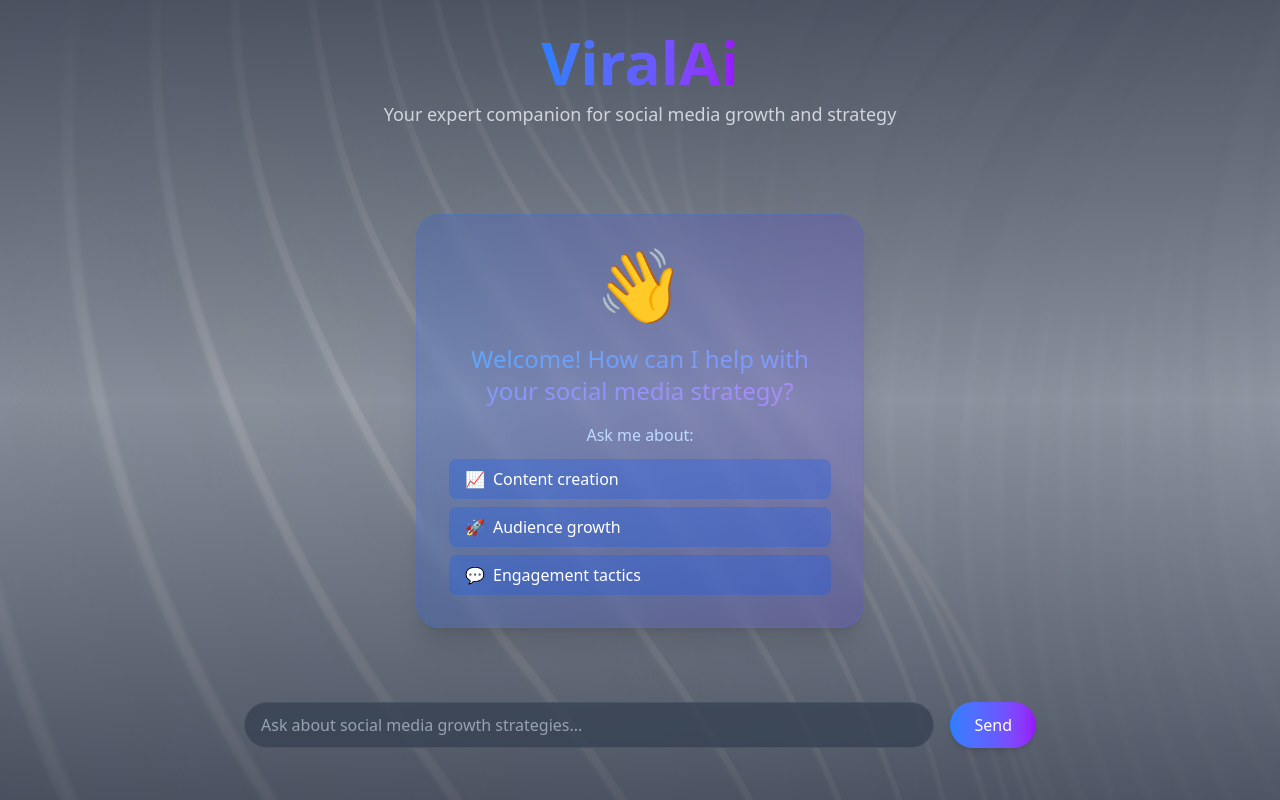
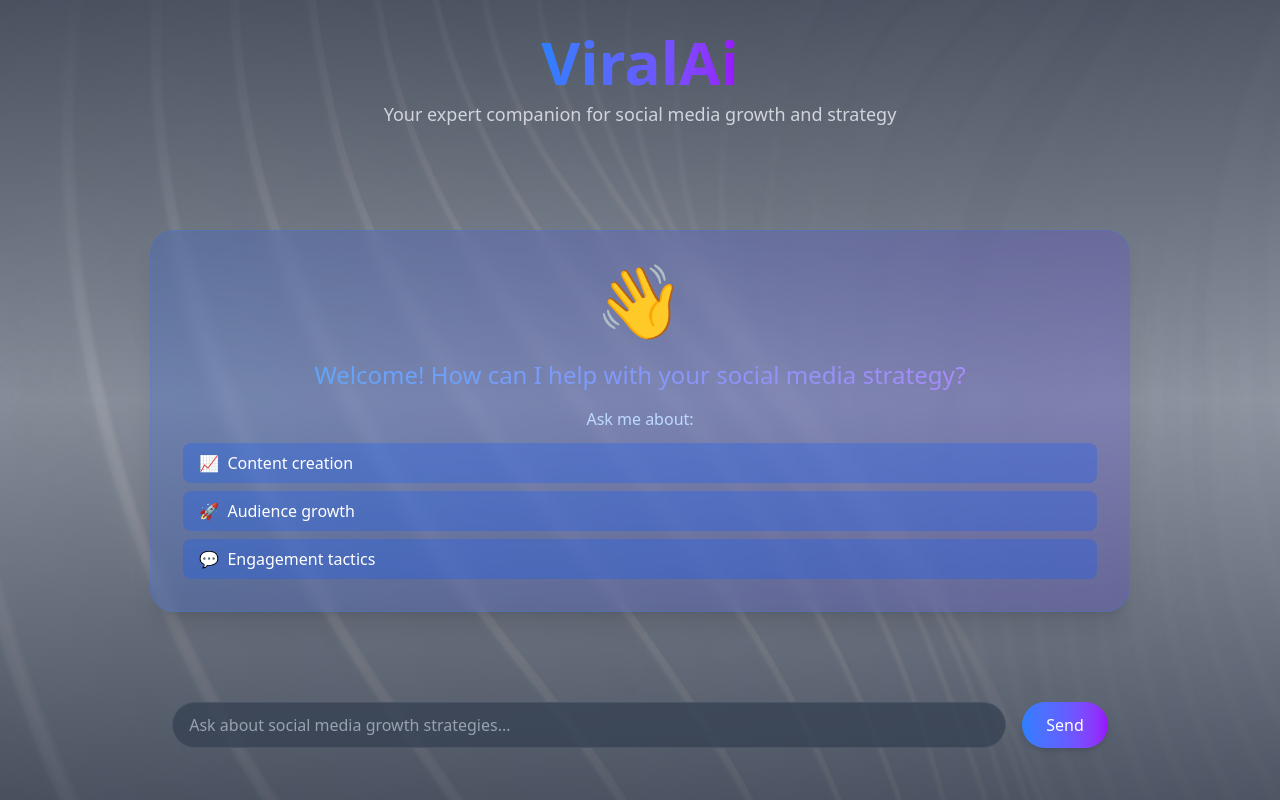
Before and after one commit to liorelisberg/HuggingAi, a Next.js app: page / in a window 1280 px wide. Built offline with nearby package versions, Linux system fonts and the light colour scheme.

Commit message:
Enhance UI: Adjust layout widths, add message opacity, and improve input field sizing

```diff
--- a/src/app/components/Chat.tsx
+++ b/src/app/components/Chat.tsx
@@ -50,10 +50,10 @@ export default function Chat() {
             </div>
           )}
           <div
-            className={`max-w-[90vw] sm:max-w-[85%] rounded-2xl px-4 py-3 ${
+            className={`max-w-[85%] rounded-2xl px-4 py-3 ${
               message.role === 'user'
                 ? 'bg-gradient-to-r from-blue-500 via-indigo-500 to-purple-600 text-white rounded-br-none animate-pulse-slow'
-                : 'bg-gray-700 text-gray-100 rounded-bl-none'
+                : 'bg-gray-700/80 backdrop-blur-sm text-gray-100 rounded-bl-none'
             } shadow-lg prose prose-invert break-words whitespace-pre-wrap overflow-hidden`}
           >
             <ReactMarkdown
@@ -166,18 +166,18 @@ export default function Chat() {
 
   return (
     <div
-      className="flex flex-col overflow-hidden h-[calc(100vh-12rem)]"
+      className="flex flex-col overflow-hidden h-[calc(100vh-12rem)] w-full"
       role="region"
       aria-label="Chat conversation"
     >
       <div
-        className="flex-1 overflow-y-auto scrollbar-hidden"
+        className="flex-1 overflow-y-auto scrollbar-hidden w-full"
         role="log"
         aria-live="polite"
       >
         {messages.length === 0 ? (
-          <div className="text-center py-12 h-full flex flex-col items-center justify-center" role="status">
-            <div className="bg-gradient-to-r from-blue-600/20 to-indigo-600/20 p-8 rounded-3xl backdrop-blur-sm shadow-xl border border-blue-500/20 max-w-md">
+          <div className="text-center py-12 h-full flex flex-col items-center justify-center w-full" role="status">
+            <div className="bg-gradient-to-r from-blue-600/20 to-indigo-600/20 p-8 rounded-3xl backdrop-blur-sm shadow-xl border border-blue-500/20 w-[85%] mx-auto">
               <div className="text-7xl mb-6 animate-pulse-glow" aria-hidden="true">👋</div>
               <h2 className="text-2xl mb-4 font-semibold">
                 <span className="text-gradient font-medium">Welcome! How can I help with your social media strategy?</span>
@@ -226,7 +226,7 @@ export default function Chat() {
               <div className="w-8 h-8 rounded-full bg-gradient-to-r from-gray-600 via-gray-500 to-blue-500 flex items-center justify-center text-white animate-pulse-slow">
                 AI
               </div>
-              <div className="bg-gray-700 rounded-2xl px-4 py-3 rounded-bl-none">
+              <div className="bg-gray-700/80 backdrop-blur-sm rounded-2xl px-4 py-3 rounded-bl-none">
                 <div className="flex items-center gap-1">
                   <div className="w-2 h-2 bg-blue-400 rounded-full animate-bounce" style={{ animationDelay: '0ms' }}></div>
                   <div className="w-2 h-2 bg-blue-400 rounded-full animate-bounce" style={{ animationDelay: '150ms' }}></div>
@@ -244,13 +244,13 @@ export default function Chat() {
         role="form"
         aria-label="Message input form"
       >
-        <div className="flex gap-4 p-1 rounded-2xl">
+        <div className="flex gap-4 p-1 rounded-2xl justify-center">
           <input
             type="text"
             value={input}
             onChange={(e) => setInput(e.target.value)}
             placeholder="Ask about social media growth strategies..."
-            className="flex-1 px-4 py-2.5 rounded-full bg-gray-700/80 text-gray-100 border border-gray-600 focus:border-blue-500 focus:ring-2 focus:ring-blue-500 focus:outline-none focus-visible:ring-2 focus-visible:ring-blue-400 focus-visible:ring-offset-2 focus-visible:ring-offset-gray-900 placeholder-gray-400"
+            className="w-[75%] px-4 py-2.5 rounded-full bg-gray-700/80 text-gray-100 border border-gray-600 focus:border-blue-500 focus:ring-2 focus:ring-blue-500 focus:outline-none focus-visible:ring-2 focus-visible:ring-blue-400 focus-visible:ring-offset-2 focus-visible:ring-offset-gray-900 placeholder-gray-400"
             disabled={isLoading}
             aria-label="Message input"
             tabIndex={0}
--- a/src/app/page.tsx
+++ b/src/app/page.tsx
@@ -22,7 +22,7 @@ export default function Home() {
       />
 
       {/* Content Layer */}
-      <div className="relative z-10 max-w-4xl mx-auto p-4 sm:p-6 lg:p-8">
+      <div className="relative z-10 w-[95%] max-w-7xl mx-auto p-4 sm:p-6 lg:p-8">
         <header className="text-center mb-8">
           <div className="flex justify-center mb-2">
             <Logo />
@@ -31,7 +31,9 @@ export default function Home() {
             Your expert companion for social media growth and strategy
           </p>
         </header>
-        <Chat />
+        <div className="px-0">
+          <Chat />
+        </div>
       </div>
     </div>
   );
```
